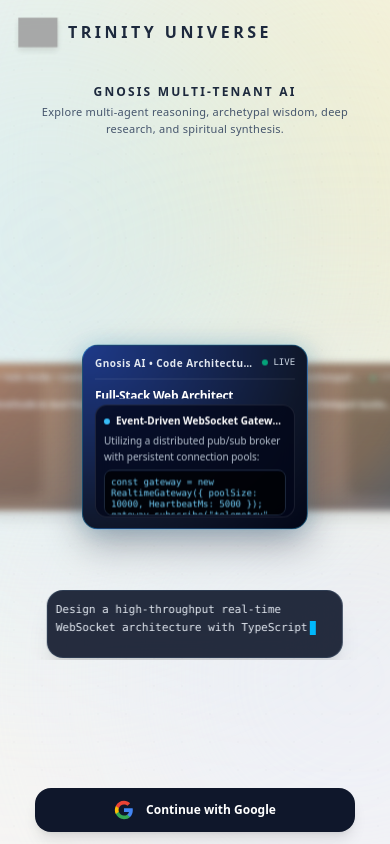
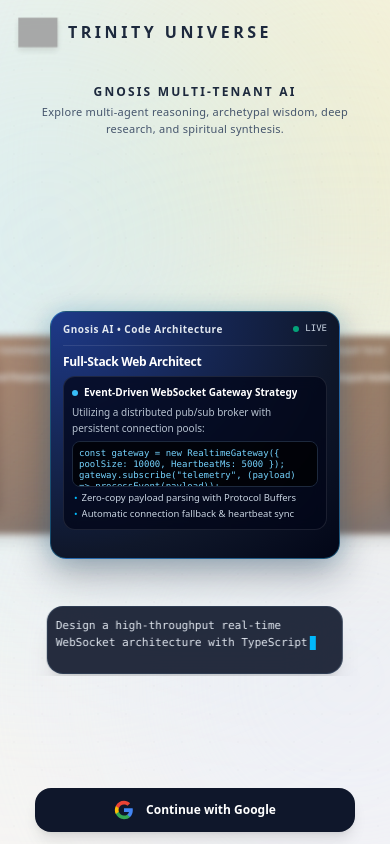
Before and after one commit to updatedj25-gif/trinityuniverse, a React (Vite) app: page / in a window 390 px wide. Built offline with nearby package versions, Linux system fonts and the light colour scheme; no server answers; grey boxes are pictures that could not be loaded; a web font is replaced by a local one.

Commit message:
Expand mobile slider cards: wider/taller to contain card text on small screens

```diff
--- a/src/components/LandingPage.tsx
+++ b/src/components/LandingPage.tsx
@@ -580,7 +580,7 @@ export const LandingPage: React.FC<LandingPageProps> = ({ onSignIn }) => {
 
       {/* ── Slider Motion Section with 18 Alternating Gnosis & Yada Cards ── */}
       <div
-        className="relative w-full flex-1 min-h-[263px] sm:min-h-[290px] max-h-[399px] sm:max-h-[420px] my-auto flex items-center justify-center overflow-hidden z-10"
+        className="relative w-full flex-1 min-h-[310px] sm:min-h-[290px] max-h-[430px] sm:max-h-[420px] my-auto flex items-center justify-center overflow-hidden z-10"
         onTouchStart={handleTouchStart}
         onTouchEnd={handleTouchEnd}
       >
@@ -612,9 +612,9 @@ export const LandingPage: React.FC<LandingPageProps> = ({ onSignIn }) => {
               onClick={() => !isActive && goToSlide(i)}
               style={{
                 position: 'absolute',
-                width: isMobile ? 'min(58%, 229px)' : 'min(82%, 340px)',
-                height: isMobile ? '58%' : '82%',
-                maxHeight: isMobile ? '185px' : '275px',
+                width: isMobile ? 'min(80%, 290px)' : 'min(82%, 340px)',
+                height: isMobile ? '78%' : '82%',
+                maxHeight: isMobile ? '248px' : '275px',
                 left: '50%',
                 top: '44%',
                 transform: `translate(calc(-50% + ${stepX}%), -50%) scale(${scale})`,
```
